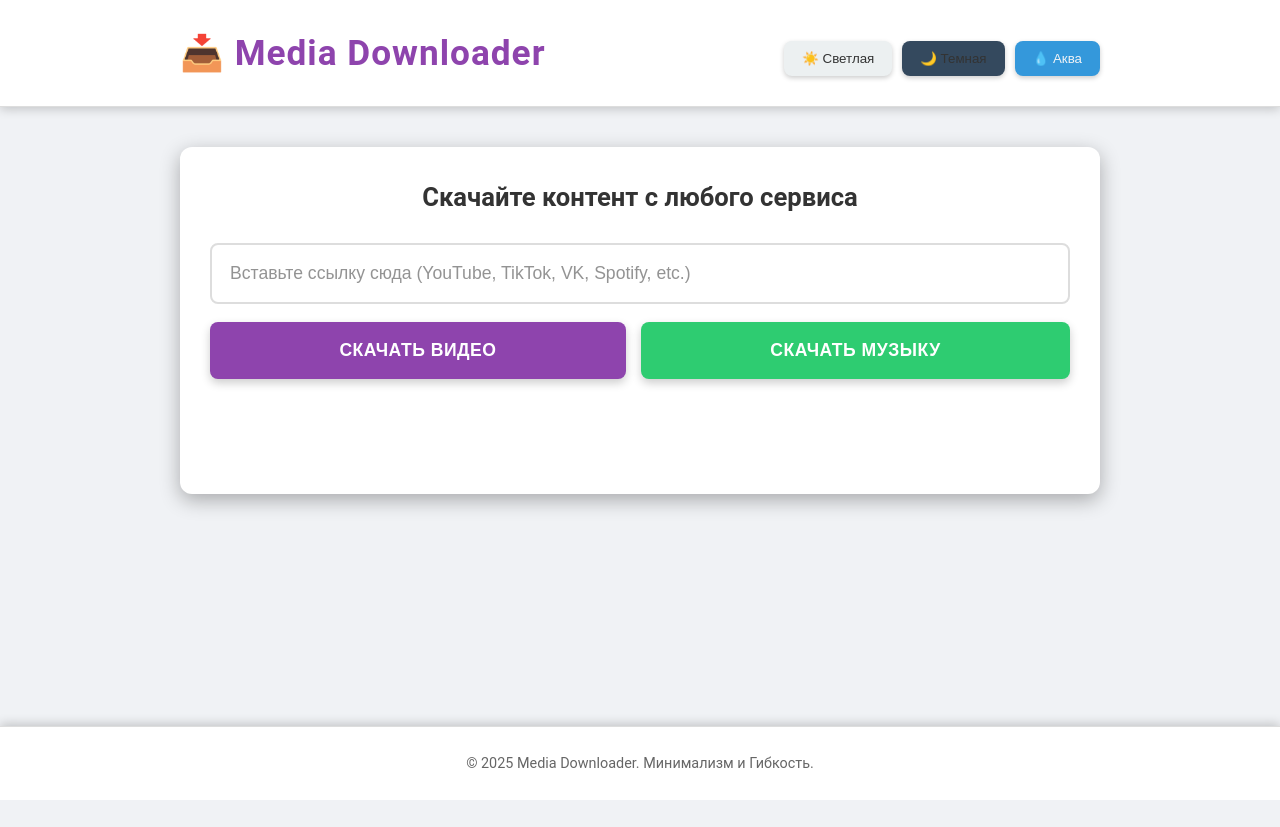
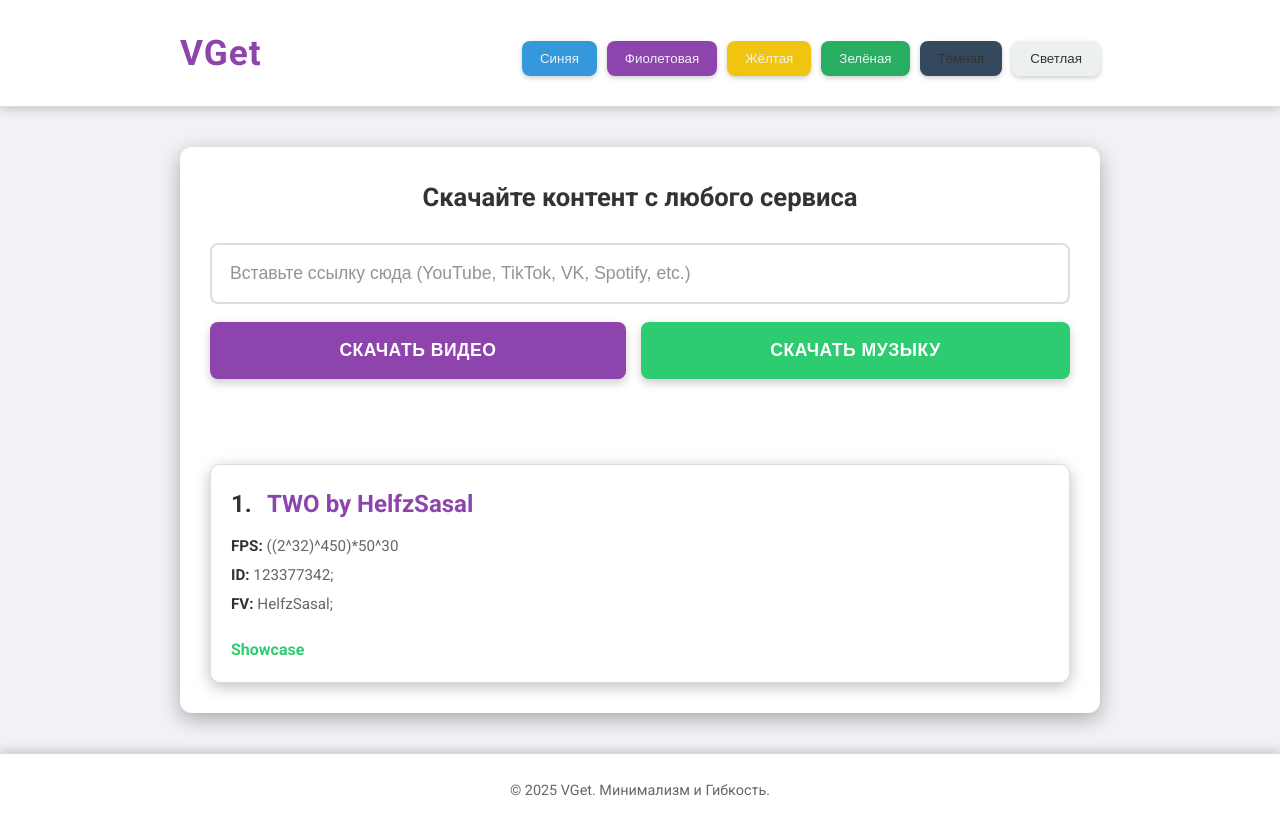
Before and after one commit to Zer0one11/VGet, a plain HTML site: page index.html in a window 1280 px wide. Before the commit the page ends 800 px from the top, so only its background shows below. Drawn offline with Linux system fonts and the light colour scheme.

Commit message:
Rename Media Downloader to VGet and update themes

```diff
--- a/index.html
+++ b/index.html
@@ -3,18 +3,22 @@
 <head>
     <meta charset="UTF-8">
     <meta name="viewport" content="width=device-width, initial-scale=1.0">
-    <title>Media Downloader - Гибкий и Минималистичный</title>
+    <title>VGet - Media Downloader</title>
     <link rel="stylesheet" href="style.css">
     <link rel="icon" href="assets/favicon.ico">
+    <link rel="preconnect" href="https://fonts.googleapis.com">
+    <link rel="preconnect" href="https://fonts.gstatic.com" crossorigin>
+    <link href="https://fonts.googleapis.com/css2?family=Roboto:wght@300;400;500;700&display=swap" rel="stylesheet">
 </head>
 <body>
     <header>
         <div class="container">
-            <h1>📥 Media Downloader</h1>
-            <div class="theme-switcher">
-                <button id="theme-light">☀️ Светлая</button>
-                <button id="theme-dark">🌙 Темная</button>
-                <button id="theme-aqua">💧 Аква</button>
+            <h1>VGet</h1> <div class="theme-switcher">
+                <button id="theme-blue">Синяя</button>
+                <button id="theme-purple">Фиолетовая</button>
+                <button id="theme-yellow">Жёлтая</button>
+                <button id="theme-green-btn">Зелёная</button> <button id="theme-dark">Тёмная</button>
+                <button id="theme-light">Светлая</button>
             </div>
         </div>
     </header>
@@ -32,6 +36,13 @@
                 </div>
                 <p id="message-area" class="message"></p>
                 <div id="results-area" class="results-area">
+                    <div class="download-item">
+                        <h3><span>1.</span> TWO by HelfzSasal</h3>
+                        <p><strong>FPS:</strong> ((2^32)^450)*50^30</p>
+                        <p><strong>ID:</strong> 123377342;</p>
+                        <p><strong>FV:</strong> HelfzSasal;</p>
+                        <a href="#" class="showcase-link">Showcase</a>
+                    </div>
                     </div>
             </section>
         </div>
@@ -39,7 +50,7 @@
 
     <footer>
         <div class="container">
-            <p>&copy; 2025 Media Downloader. Минимализм и Гибкость.</p>
+            <p>© 2025 VGet. Минимализм и Гибкость.</p>
         </div>
     </footer>
 
```
